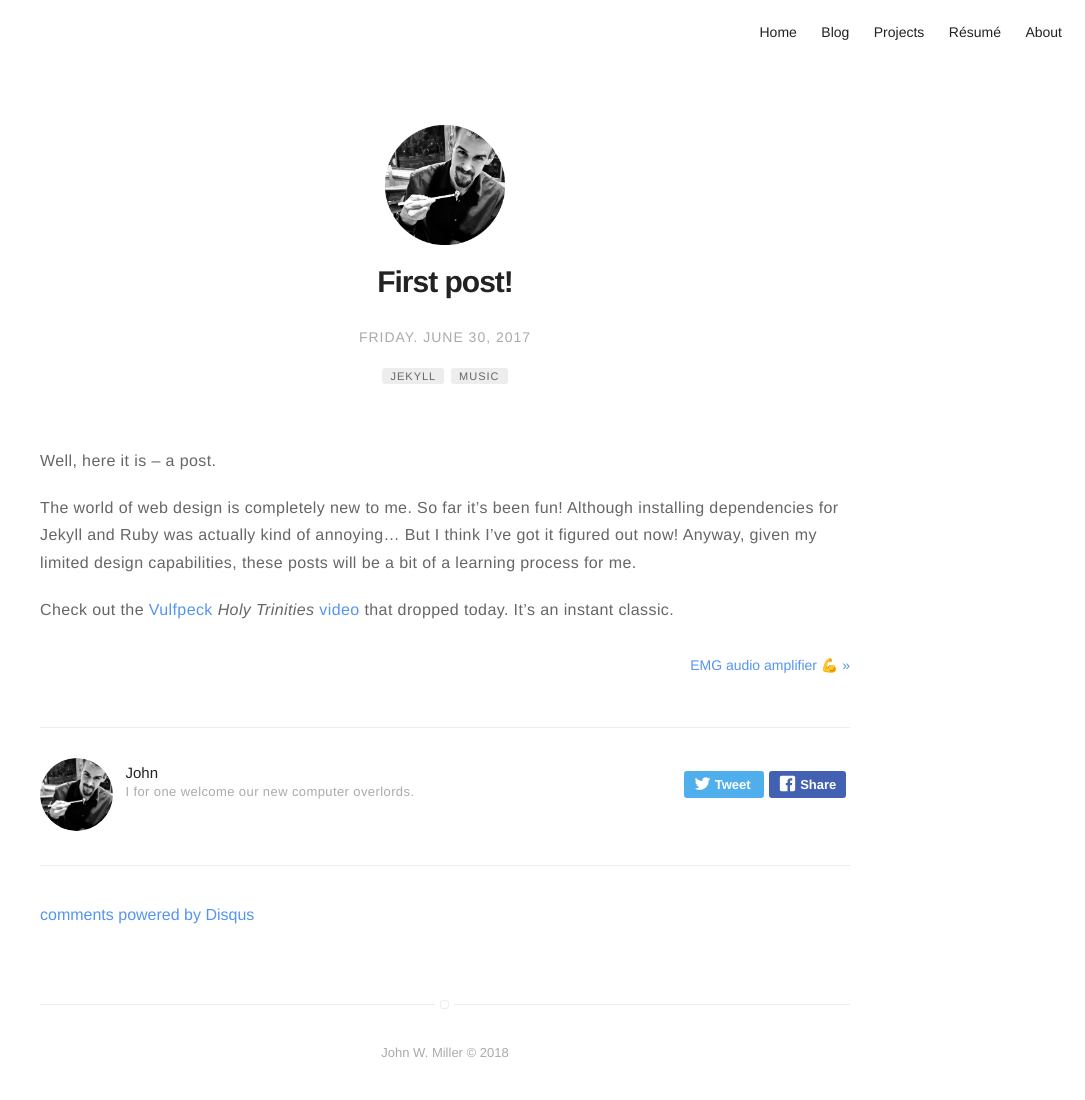
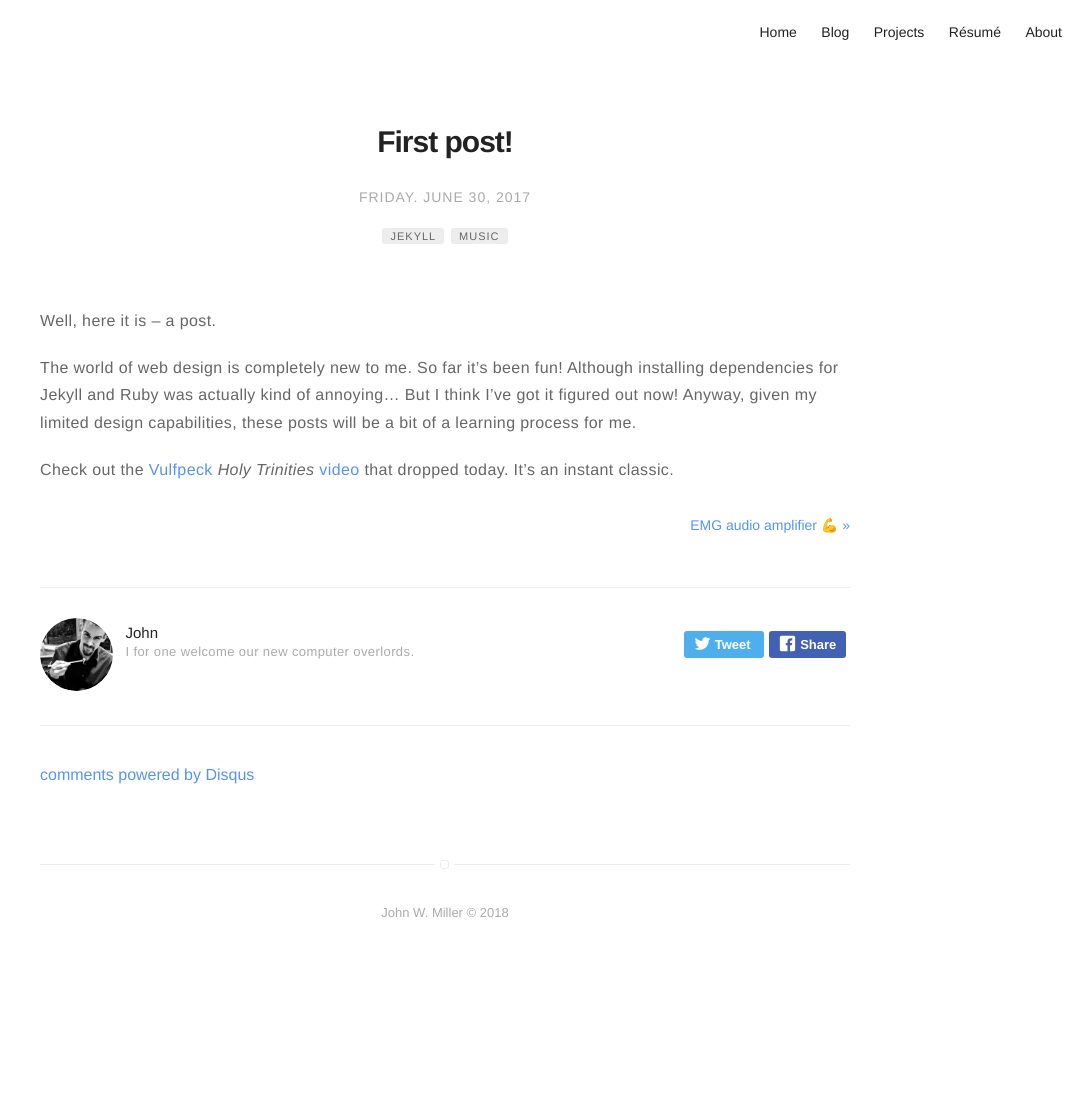
Before and after one commit to johnwmillr/johnwmillr.github.io, a Jekyll site: the page built from _posts/2017-10-05-first-post.markdown, in a window 1280 px wide. Shown: the whole page, without its empty margins (195-1280 px from the left). Built offline with Jekyll 4.4.1, drawn with Linux system fonts in a browser that asks for light colours; comment, search, counter and statistics services are not loaded; after the commit the page ends 960 px from its top, so only the background shows below that.

Commit message:
Remove else option for images in post

```diff
--- a/_layouts/post.html
+++ b/_layouts/post.html
@@ -8,8 +8,6 @@ layout: page
 
 {% if page.image and page.headerImage %}
     <img class="title-image" src="{{ page.image }}" alt="{{ page.title }}">
-{% else %}
-    <img class="title-image" src="{{ site.url }}/{{ site.picture }}" alt="{{ page.title }}">
 {% endif %}
 
 {% include social-cards.html %}
```
